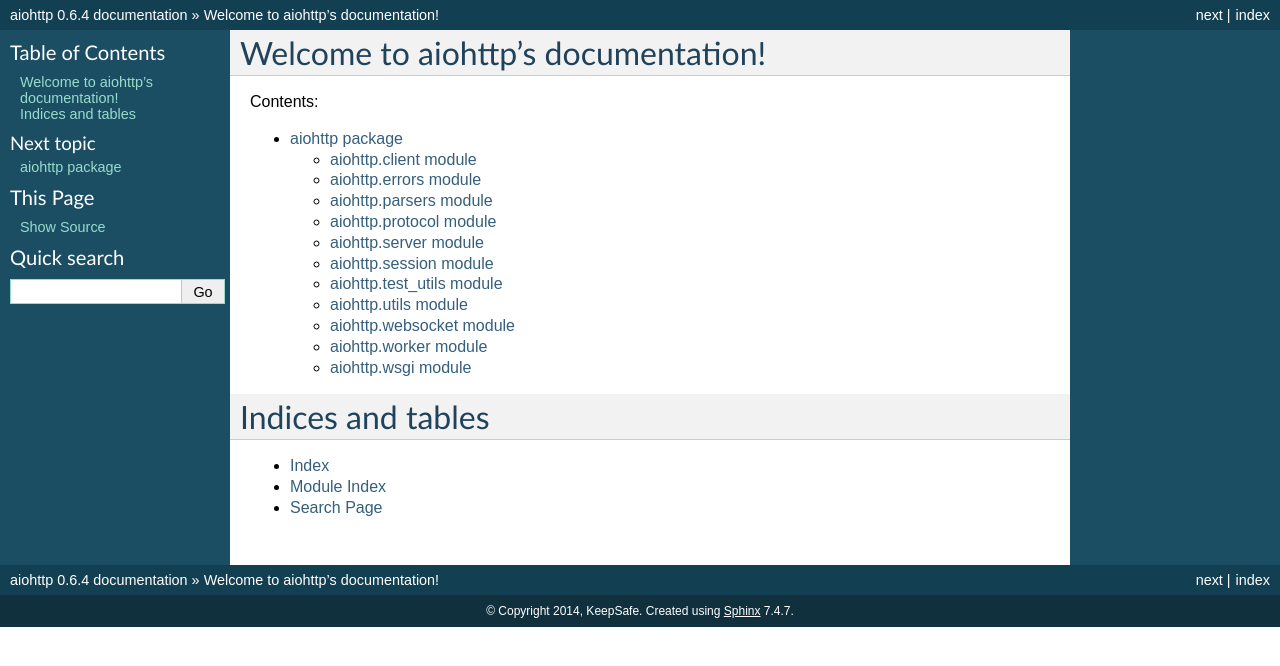
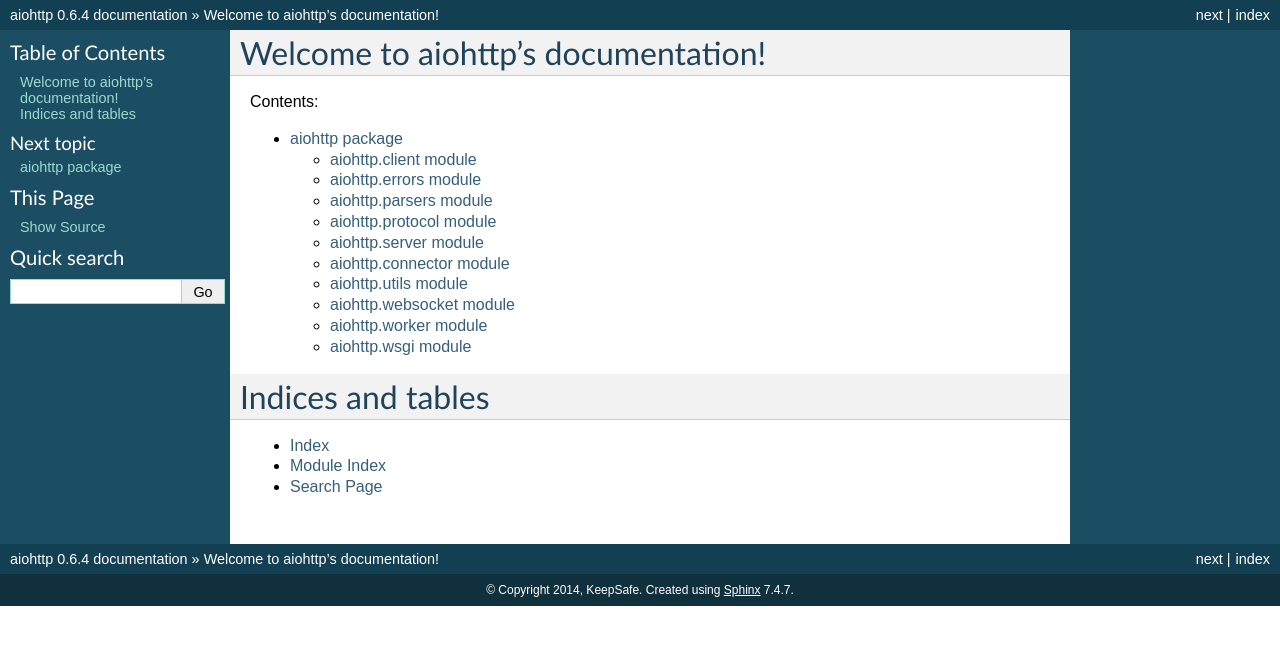
Before and after one commit to MegaDev007/aiohttp, a Sphinx documentation site: the page built from docs/index.rst, in a window 1280 px wide. Shown: the top 666 px of the page. Built offline with Sphinx 7.4.7, drawn with Linux system fonts in a browser that asks for light colours.

Commit message:
Fix docs generation

```diff
--- a/docs/api.rst
+++ b/docs/api.rst
@@ -44,18 +44,10 @@ aiohttp.server module
     :undoc-members:
     :show-inheritance:
 
-aiohttp.session module
-----------------------
+aiohttp.connector module
+------------------------
 
-.. automodule:: aiohttp.session
-    :members:
-    :undoc-members:
-    :show-inheritance:
-
-aiohttp.test_utils module
--------------------------
-
-.. automodule:: aiohttp.test_utils
+.. automodule:: aiohttp.connector
     :members:
     :undoc-members:
     :show-inheritance:
```
Also changed, not shown: 1 other file.
